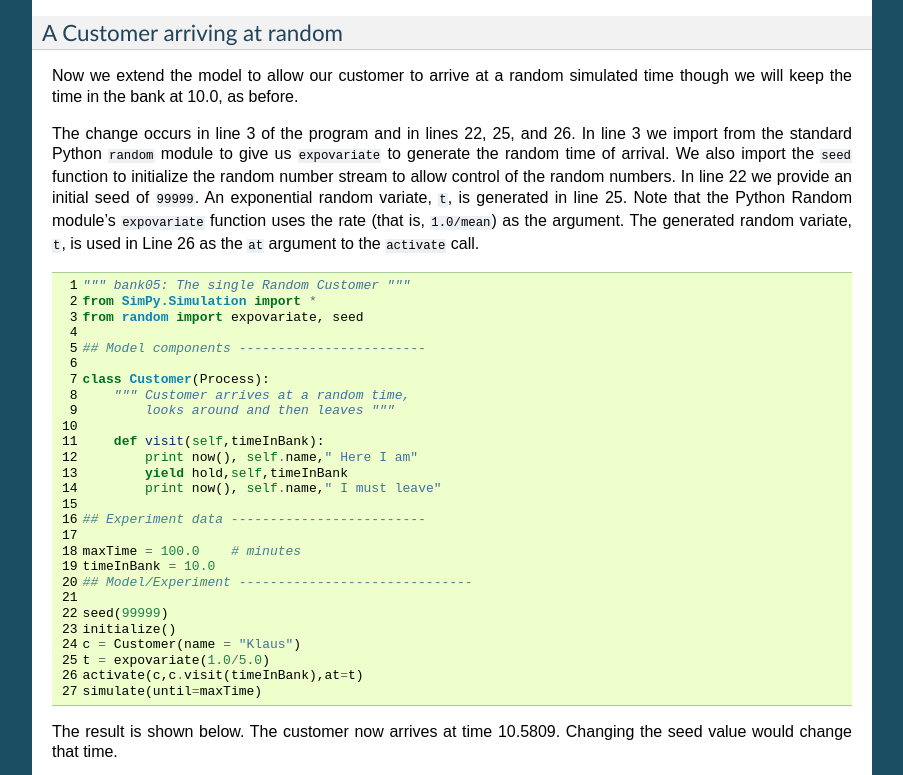
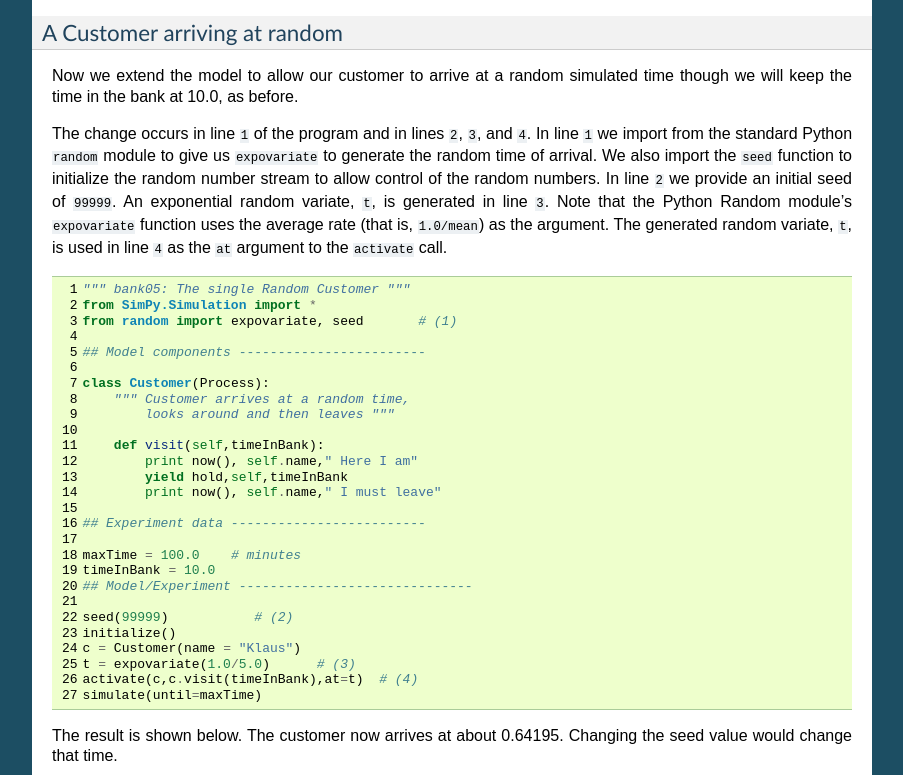
Before and after one commit to SimPyClassic/SimPyClassic, a Sphinx documentation site: the page built from docs/source/Tutorials/TheBank.rst, in a window 1280 px wide and 1400 px high, scrolled down 1977 px, cut to the strip 135-910 px from the top of the window. Shown: the whole strip, without its empty margins (198-1101 px from the left). Built offline with Sphinx 7.4.7, drawn with Linux system fonts in a browser that asks for light colours; pages that are not in the unit, such as notebooks, are missing from menus; cross-references to code outside the pages are shown as plain code.

Commit message:
annotating Bank models

```diff
--- a/docs/source/Manuals/HISTORY.rst
+++ b/docs/source/Manuals/HISTORY.rst
@@ -24,8 +24,8 @@ September 2011: Release 2.2b1
 May 2010: Version 2.1.0
 =======================
 
-A major release of SimPy, with a new code base, a (small) number of additions to the API, and
-added documentation.
+A major release of SimPy, with a new code base, a (small) number of
+additions to the API, and added documentation.
 
 Additions
 ~~~~~~~~~~~
--- a/docs/source/Tutorials/TheBank.rst
+++ b/docs/source/Tutorials/TheBank.rst
@@ -150,7 +150,6 @@ active.
 
 .. literalinclude:: bankprograms/bank01.out
 
-
 .. index:: random arrival, bank05
 
 A Customer arriving at random
@@ -160,27 +159,26 @@ Now we extend the model to allow our customer to arrive at a random
 simulated time though we will keep the time in the bank at 10.0, as
 before.
 
-The change occurs in line 3 of the program and in lines 22,
-25, and 26. In line 3 we import from the standard
+The change occurs in line :an:`1` of the program and in lines :an:`2`,
+:an:`3`, and :an:`4`. In line :an:`1` we import from the standard
 Python ``random`` module to give us ``expovariate`` to generate the
 random time of arrival. We also import the ``seed`` function to
 initialize the random number stream to allow control of the random
-numbers.  In line 22 we provide an initial seed of ``99999``. An
-exponential random variate, ``t``, is generated in line 25. Note
-that the Python Random module's ``expovariate`` function uses the rate
-(that is, ``1.0/mean``) as the argument. The generated random variate,
-``t``, is used in Line 26 as the ``at`` argument to the
-``activate`` call.
+numbers.  In line :an:`2` we provide an initial seed of ``99999``. An
+exponential random variate, ``t``, is generated in line :an:`3`. Note
+that the Python Random module's ``expovariate`` function uses the
+average rate (that is, ``1.0/mean``) as the argument. The generated
+random variate, ``t``, is used in line :an:`4` as the ``at`` argument
+to the ``activate`` call.
 
 
 .. literalinclude:: bankprograms/bank05.py
 
 
-The result is shown below. The customer now arrives at time
-10.5809. Changing the seed value would change that time.
+The result is shown below. The customer now arrives at about
+0.64195. Changing the seed value would change that time.
 
 .. literalinclude:: bankprograms/bank05.out
-
 
 The display looks pretty untidy. In the next example I will try and
 make it tidier.
--- a/docs/source/Tutorials/bankprograms/bank05.py
+++ b/docs/source/Tutorials/bankprograms/bank05.py
@@ -1,6 +1,6 @@
 """ bank05: The single Random Customer """
 from SimPy.Simulation import *
-from random import expovariate, seed
+from random import expovariate, seed       # (1)
 
 ## Model components ------------------------
 
@@ -19,9 +19,9 @@ maxTime = 100.0    # minutes
 timeInBank = 10.0
 ## Model/Experiment ------------------------------
 
-seed(99999)
+seed(99999)           # (2)
 initialize()
 c = Customer(name = "Klaus")
-t = expovariate(1.0/5.0)
-activate(c,c.visit(timeInBank),at=t)
+t = expovariate(1.0/5.0)      # (3)
+activate(c,c.visit(timeInBank),at=t)  # (4)
 simulate(until=maxTime)
```
